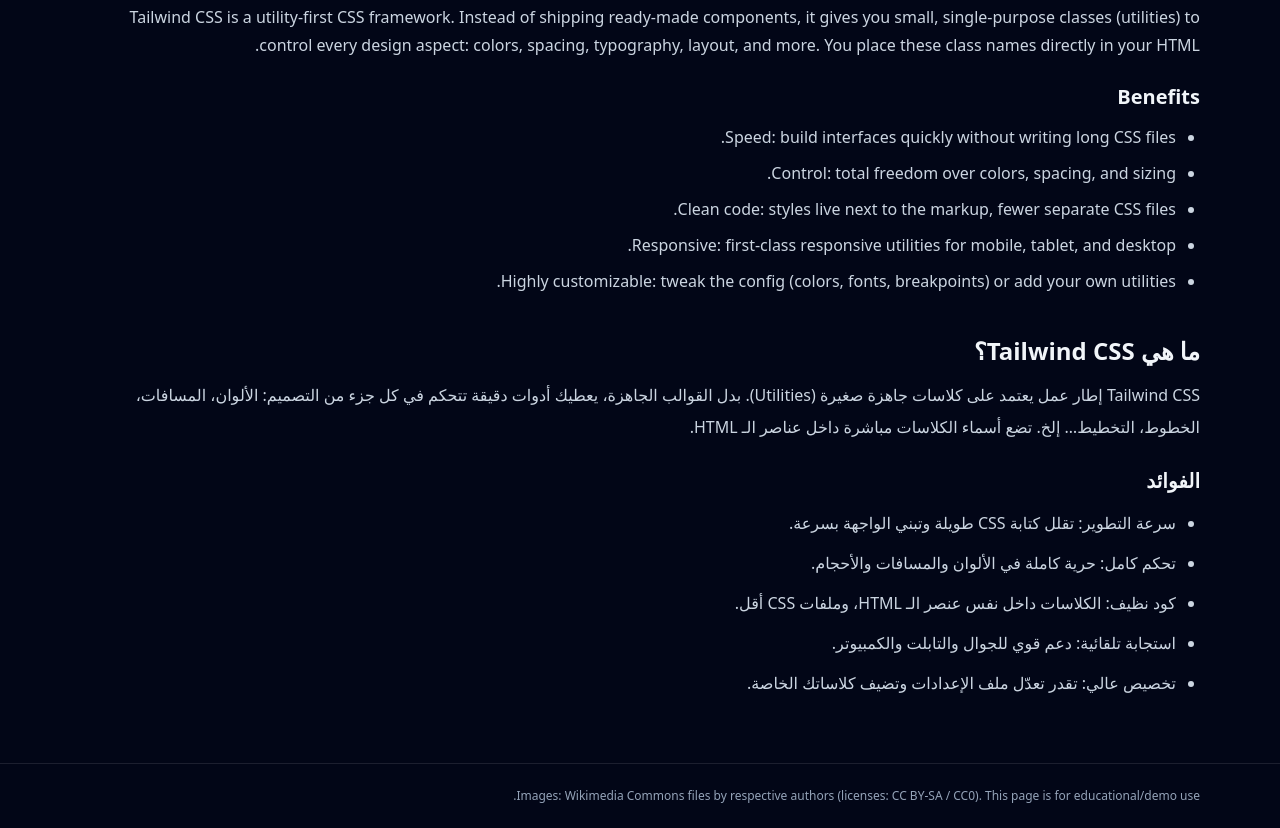
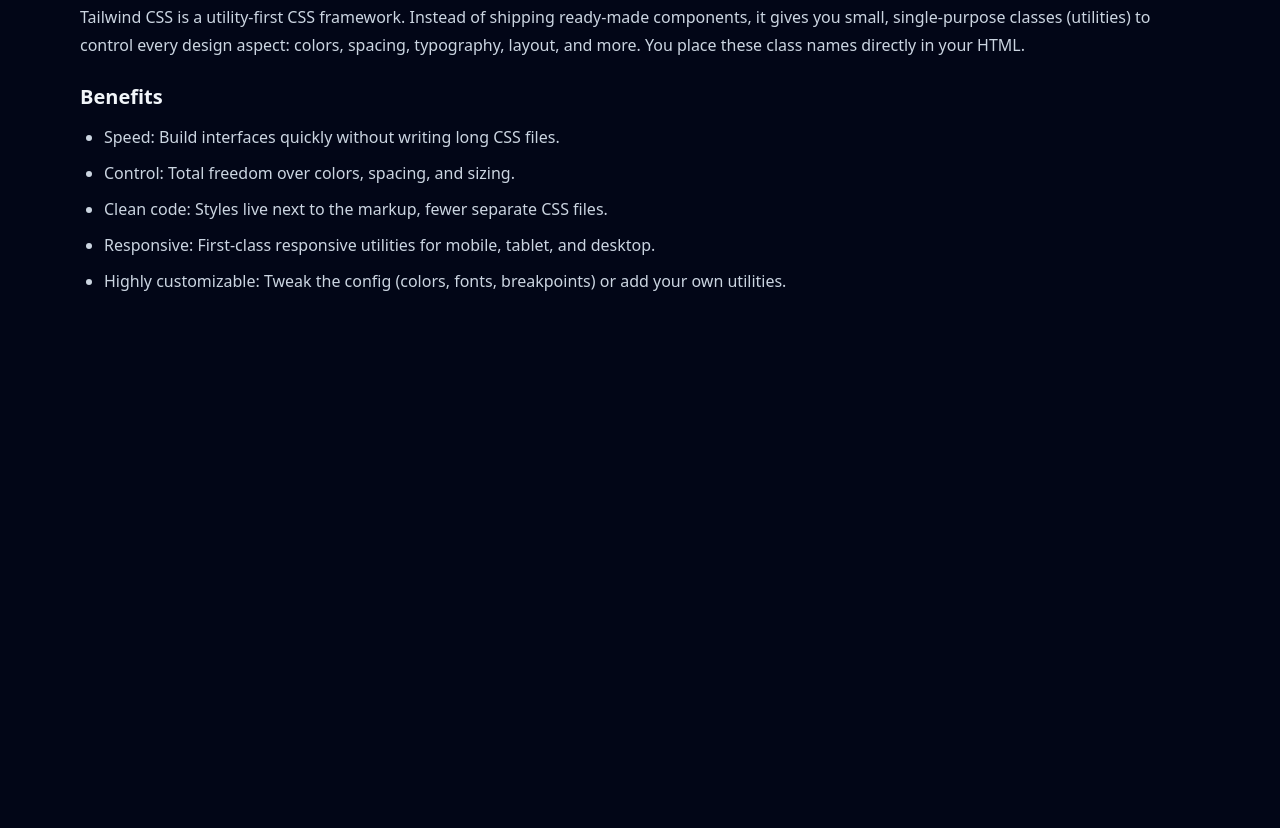
Before and after one commit to ixl55/Tailwind-CSS, a plain HTML site: page index.html in a window 1280 px wide. Shown: the part 577-1405 px from the top of the page. After the commit the page ends 912 px from the top, so only its background shows below. Drawn offline with nearby package versions, Linux system fonts and the light colour scheme.

Commit message:
Update index.html

```diff
--- a/index.html
+++ b/index.html
@@ -1,14 +1,14 @@
 <!DOCTYPE html>
-<html lang="ar" dir="rtl">
+<html lang="en">
 <head>
   <meta charset="UTF-8" />
   <meta name="viewport" content="width=device-width, initial-scale=1" />
-  <title>Tailwind CSS — شرح مختصر مع صور</title>
+  <title>Tailwind CSS — Overview with Images</title>
   <script src="https://cdn.tailwindcss.com"></script>
-  <meta name="description" content="Intro to Tailwind CSS with a clean bilingual (EN/AR) explanation and a front-end themed gallery." />
+  <meta name="description" content="Intro to Tailwind CSS with a clean explanation and a front-end themed image gallery." />
 </head>
 <body class="bg-slate-950 text-slate-100 antialiased">
-  <!-- Hero / Header -->
+  <!-- Header -->
   <header class="relative overflow-hidden">
     <div class="absolute inset-0 bg-gradient-to-br from-indigo-600/30 via-fuchsia-600/20 to-sky-500/20 blur-3xl"></div>
     <div class="relative mx-auto max-w-6xl px-4 py-14">
@@ -19,15 +19,13 @@
     </div>
   </header>
 
-  <!-- Image Gallery (Front-end related) -->
+  <!-- Image Gallery -->
   <section class="mx-auto max-w-6xl px-4 pb-10">
-    <!-- Section title -->
     <div class="mb-4 flex items-center justify-between">
       <h2 class="text-xl font-semibold">Frontend Gallery</h2>
-      <span class="text-xs text-slate-400">All images load from Wikimedia Commons</span>
+      <span class="text-xs text-slate-400">Images from Wikimedia Commons</span>
     </div>
 
-    <!-- Grid -->
     <div class="grid gap-4 sm:grid-cols-2 lg:grid-cols-4">
       <!-- Card 1 -->
       <figure class="group relative overflow-hidden rounded-xl bg-slate-900 ring-1 ring-white/10">
@@ -83,7 +81,7 @@
     </div>
   </section>
 
-  <!-- English Explanation -->
+  <!-- Explanation -->
   <section class="mx-auto max-w-6xl px-4 py-10">
     <h2 class="text-2xl font-semibold">What is Tailwind CSS?</h2>
     <p class="mt-3 text-slate-300 leading-7">
@@ -94,39 +92,13 @@
 
     <h3 class="mt-6 text-xl font-semibold">Benefits</h3>
     <ul class="mt-3 space-y-2 text-slate-300 leading-7 list-disc ps-6">
-      <li><span class="font-medium">Speed:</span> build interfaces quickly without writing long CSS files.</li>
-      <li><span class="font-medium">Control:</span> total freedom over colors, spacing, and sizing.</li>
-      <li><span class="font-medium">Clean code:</span> styles live next to the markup, fewer separate CSS files.</li>
-      <li><span class="font-medium">Responsive:</span> first-class responsive utilities for mobile, tablet, and desktop.</li>
-      <li><span class="font-medium">Highly customizable:</span> tweak the config (colors, fonts, breakpoints) or add your own utilities.</li>
+      <li><span class="font-medium">Speed:</span> Build interfaces quickly without writing long CSS files.</li>
+      <li><span class="font-medium">Control:</span> Total freedom over colors, spacing, and sizing.</li>
+      <li><span class="font-medium">Clean code:</span> Styles live next to the markup, fewer separate CSS files.</li>
+      <li><span class="font-medium">Responsive:</span> First-class responsive utilities for mobile, tablet, and desktop.</li>
+      <li><span class="font-medium">Highly customizable:</span> Tweak the config (colors, fonts, breakpoints) or add your own utilities.</li>
     </ul>
   </section>
 
-  <!-- Arabic Explanation -->
-  <section class="mx-auto max-w-6xl px-4 pb-16">
-    <h2 class="text-2xl font-semibold">ما هي Tailwind CSS؟</h2>
-    <p class="mt-3 text-slate-300 leading-8">
-      Tailwind CSS إطار عمل يعتمد على كلاسات جاهزة صغيرة (Utilities). بدل القوالب الجاهزة،
-      يعطيك أدوات دقيقة تتحكم في كل جزء من التصميم: الألوان، المسافات، الخطوط، التخطيط… إلخ.
-      تضع أسماء الكلاسات مباشرة داخل عناصر الـ HTML.
-    </p>
-
-    <h3 class="mt-6 text-xl font-semibold">الفوائد</h3>
-    <ul class="mt-3 space-y-2 text-slate-300 leading-8 list-disc ps-6">
-      <li><span class="font-medium">سرعة التطوير:</span> تقلل كتابة CSS طويلة وتبني الواجهة بسرعة.</li>
-      <li><span class="font-medium">تحكم كامل:</span> حرية كاملة في الألوان والمسافات والأحجام.</li>
-      <li><span class="font-medium">كود نظيف:</span> الكلاسات داخل نفس عنصر الـ HTML، وملفات CSS أقل.</li>
-      <li><span class="font-medium">استجابة تلقائية:</span> دعم قوي للجوال والتابلت والكمبيوتر.</li>
-      <li><span class="font-medium">تخصيص عالي:</span> تقدر تعدّل ملف الإعدادات وتضيف كلاساتك الخاصة.</li>
-    </ul>
-  </section>
-
-  <!-- Footer with small attribution note -->
-  <footer class="border-t border-white/10">
-    <div class="mx-auto max-w-6xl px-4 py-6 text-xs text-slate-400">
-      <!-- NOTE: Image credits kept lightweight for a demo page -->
-      Images: Wikimedia Commons files by respective authors (licenses: CC BY-SA / CC0). This page is for educational/demo use.
-    </div>
-  </footer>
 </body>
 </html>
```
